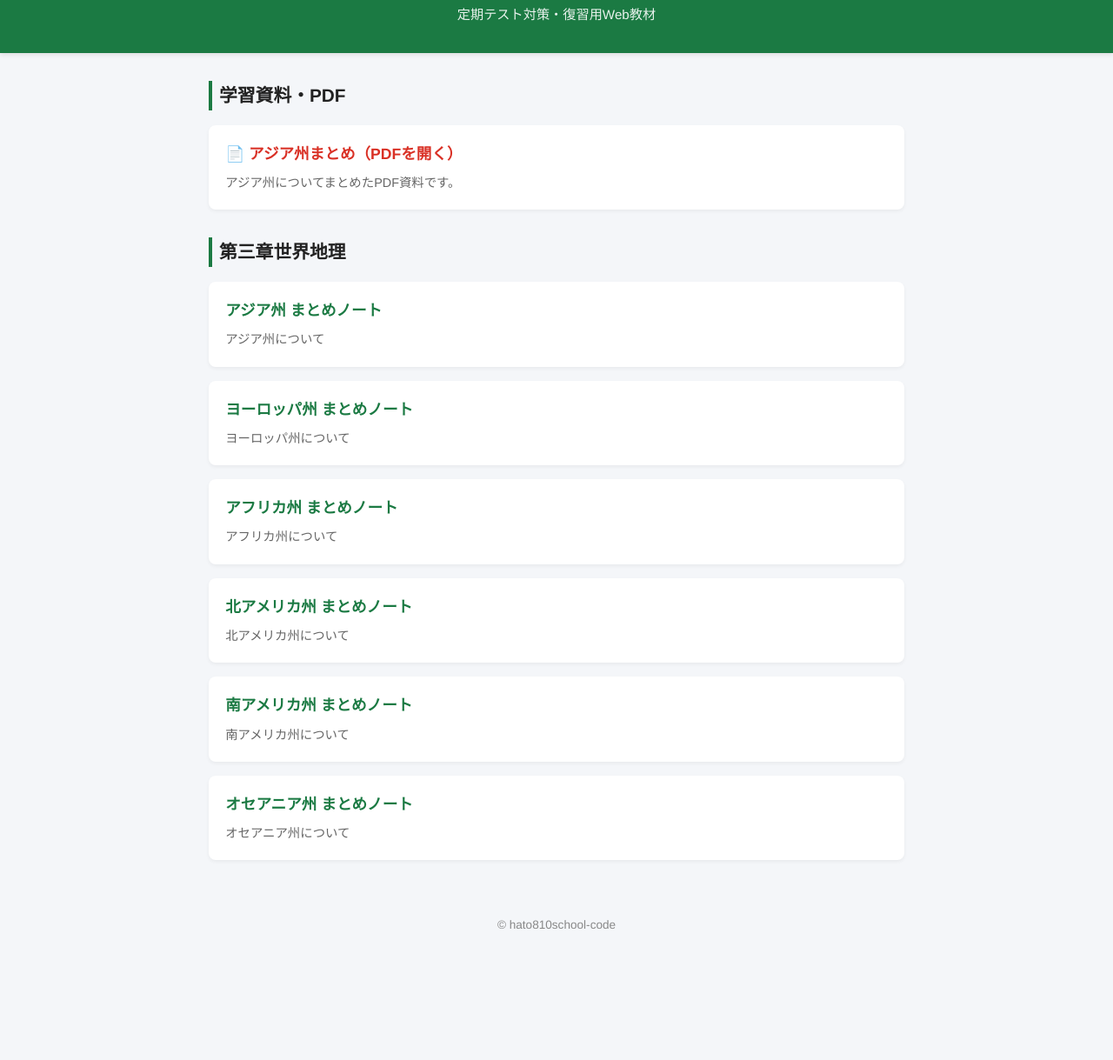
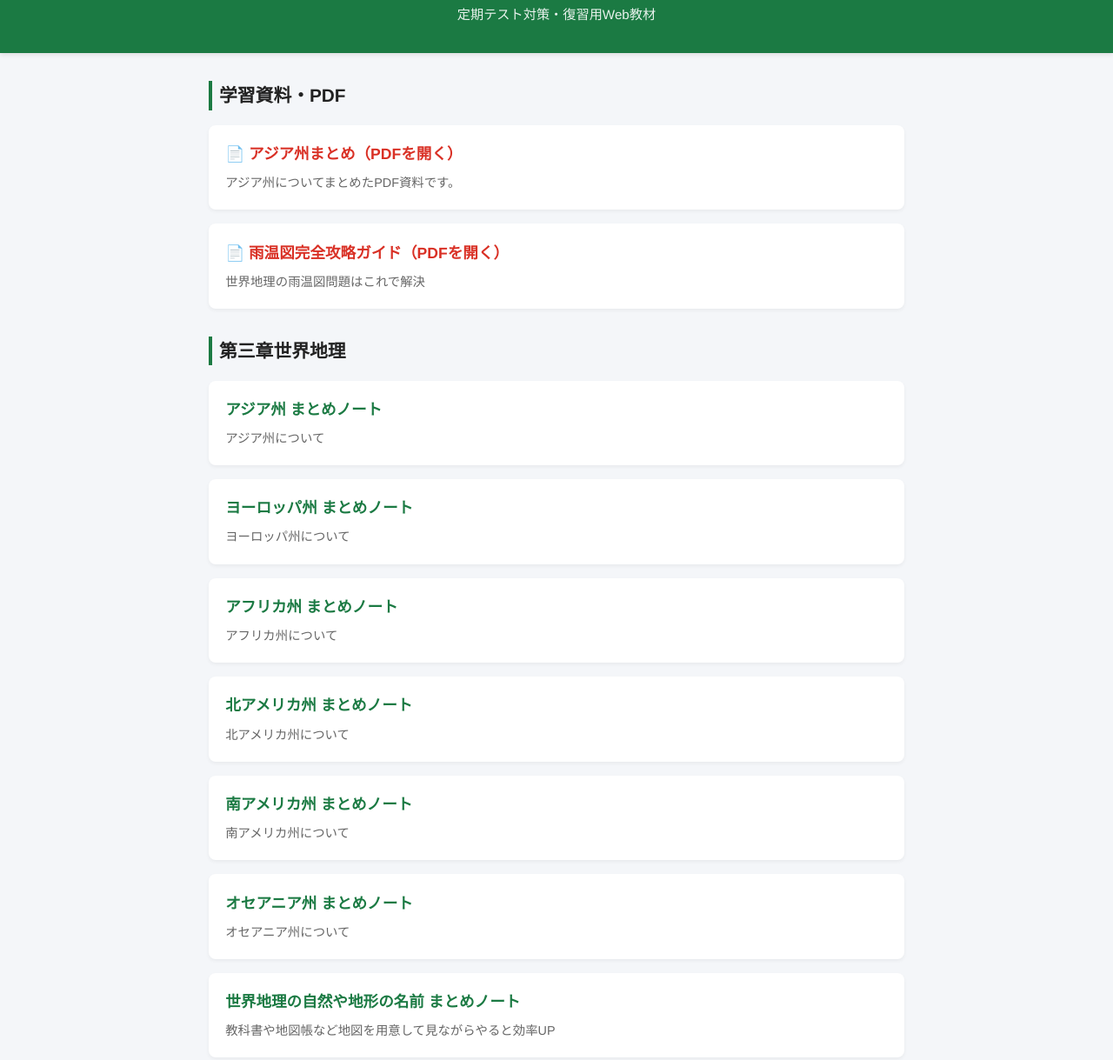
Before and after one commit to hato810school-code/geography, a plain HTML site: page index.html in a window 1280 px wide. Shown: the part 81-1300 px from the top of the page at 87% size. Before the commit the page ends 1188 px from the top, so only its background shows below. Drawn offline with Linux system fonts and the light colour scheme.

Commit message:
Update index.html

```diff
--- a/index.html
+++ b/index.html
@@ -101,6 +101,10 @@
                 <a href="Asia_Digital_Atlas.pdf" target="_blank" rel="noopener noreferrer">📄 アジア州まとめ（PDFを開く）</a>
                 <p>アジア州についてまとめたPDF資料です。</p>
             </li>
+            <li class="unit-card pdf-card">
+                <a href="雨温図完全攻略ガイド.pdf" target="_blank" rel="noopener noreferrer">📄 雨温図完全攻略ガイド（PDFを開く）</a>
+                <p>世界地理の雨温図問題はこれで解決</p>
+            </li>
         </ul>
 
         <h2>第三章世界地理</h2>
@@ -129,6 +133,10 @@
                 <a href="geography_unit4.html">オセアニア州 まとめノート</a>
                 <p>オセアニア州について</p>
             </li>
+            <li class="unit-card">
+                <a href="geography_worldnatural.html">世界地理の自然や地形の名前 まとめノート</a>
+                <p>教科書や地図帳など地図を用意して見ながらやると効率UP</p>
+            </li>
         </ul>
     </main>
     <footer>
```
